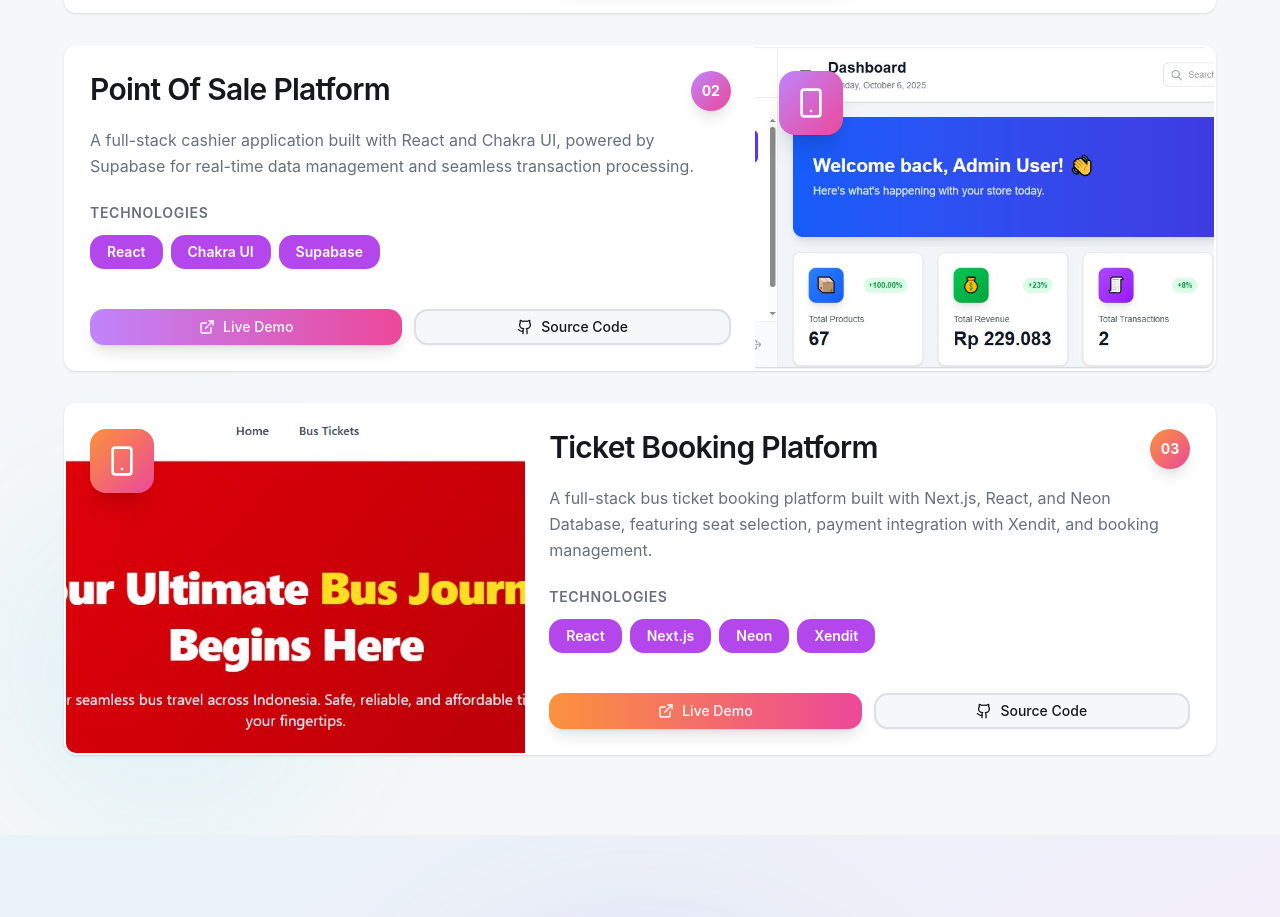
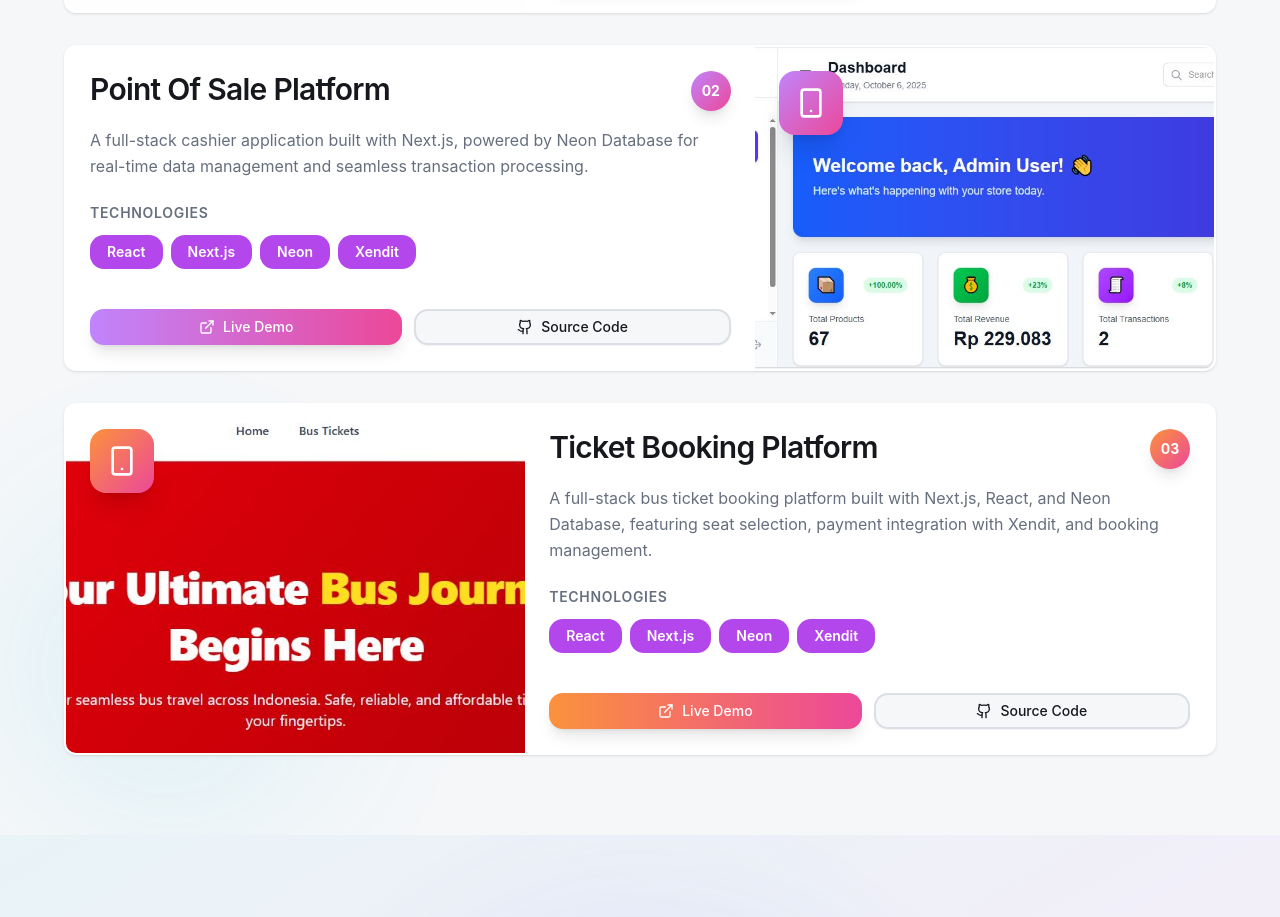
Before and after one commit to atr27/portfolio_ahmadtr, a React (Vite) app: page / in a window 1280 px wide. Shown: the part 2000-2917 px from the top of the page. Built offline with nearby package versions, Linux system fonts and the light colour scheme.

Commit message:
fix description project

```diff
--- a/src/components/Projects.tsx
+++ b/src/components/Projects.tsx
@@ -25,9 +25,9 @@ const projects = [
   {
     id: 2,
     title: 'Point Of Sale Platform',
-    description: 'A full-stack cashier application built with React and Chakra UI, powered by Supabase for real-time data management and seamless transaction processing.',
+    description: 'A full-stack cashier application built with Next.js, powered by Neon Database for real-time data management and seamless transaction processing.',
     image: Project2,
-    technologies: ['React', 'Chakra UI', 'Supabase'],
+    technologies: ['React', 'Next.js', 'Neon', 'Xendit'],
     liveDemo: 'https://tokoku-ahmadtr.vercel.app/',
     sourceCode: 'https://github.com/atr27/tokoku-ahmadtr.git',
     icon: Smartphone,
```
